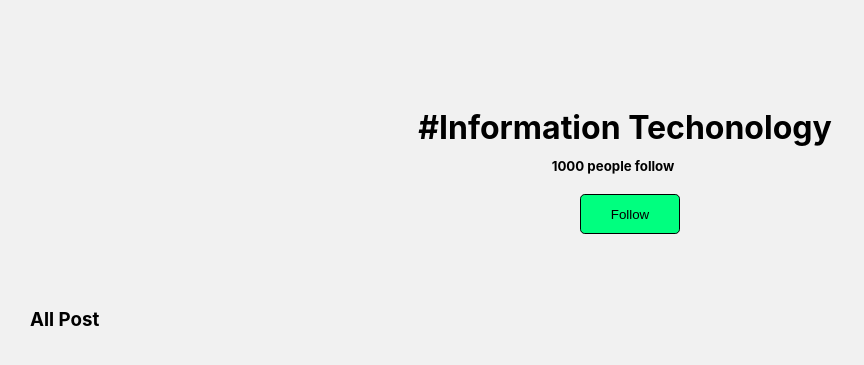
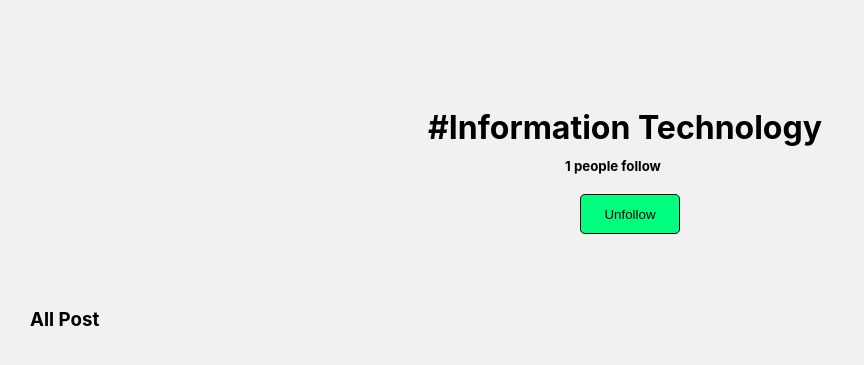
Before and after one commit to srejus/social-media-website, a Django app: page /topic/1 in a window 1280 px wide. Shown: the part 110-475 px from the top of the page, without its empty margins (0-864 px from the left). Run offline with Django 3.2, Linux system fonts and the light colour scheme; a user stored in the database is signed in; data comes from the database, SQL or seed files in the repository.

Commit message:
some changes

```diff
--- a/templates/search.html
+++ b/templates/search.html
@@ -82,8 +82,9 @@
 
             <!----COMMENT DIV------>
             {% endfor %}
-
+            <br>
             <h4 class="main-text">Topics</h4>
+            <br>
             <!-----Listing topics---------->
 
             {% for i in ts %}
@@ -97,7 +98,7 @@
                     <div style="margin-top: 25px;margin-right: 10px;margin-bottom: 25px;margin-left: 10px;">
 
 
-                    <a href="/follow_topic/{{i.id}}" style="color: red;">view</a>
+                    <a href="/topic/{{i.id}}" style="color: red;">view</a>
 
 
                     </div>
--- a/templates/topic_info.html
+++ b/templates/topic_info.html
@@ -58,18 +58,15 @@
 
     <!----Main Section----------->
     <div class="main"><br></h1><br><br><br><br><br>
-        <h1 class="main-text">#Information Techonology</h1>
+        <h1 class="main-text">#{{tp.topic_name}}</h1>
         <div class="row v">
-            <h2 class="main-text">{{p.Name}}</h2>
-            {% if p.verified %}
-                <img class="verified" src="https://cdn-icons-png.flaticon.com/512/3472/3472620.png">
-            {% endif %}
+
         </div>
 
         <!-----Section Row for Followers and Following----->
 
         <div class="row1">
-            <h5 class="main-text">{{folowr}}1000 people follow </h6><h1>&nbsp;&nbsp;&nbsp;</h5>
+            <h5 class="main-text">{{c}} people follow </h6><h1>&nbsp;&nbsp;&nbsp;</h5>
 
         </div>
 
@@ -77,15 +74,13 @@
 
 
 
-        {% if request.user ==  p.user %}
-            <a href="/edit" class="non" style="margin-left: -40px;"><button class="main-btn"><i class="fa fa-pencil"></i>&nbsp;&nbsp;&nbsp;Edit Profile</button></a>
+
+        {% if fw %}
+            <a href="/unfollow_topic/{{tp.id}}" class="non" style="margin-left: -40px;"><button class="main-btn">Unfollow</button></a>
         {% else %}
-        {% if i %}
-            <a href="/follow/{{p.user.id}}" class="non" style="margin-left: -40px;"><button class="main-btn">Unfollow</button></a>
-        {% else %}
-            <a href="/follow/{{p.user.id}}" class="non" style="margin-left: -40px;"><button class="main-btn">Follow</button></a>
+            <a href="/follow_topic/{{tp.id}}" class="non" style="margin-left: -40px;"><button class="main-btn">Follow</button></a>
         {% endif %}
-        {% endif %}
+
 
         <br><br><br>
     </div>
--- a/topics/urls.py
+++ b/topics/urls.py
@@ -3,5 +3,6 @@ from . import views
 
 urlpatterns=[
     path('follow_topic/<int:id>',views.follow_topic,name='follow_topic'),
+    path('unfollow_topic/<int:id>',views.unfollow_topic,name='unfollow_topic'),
     path('topic/<int:id>',views.topic,name='topic'),
 ]
--- a/topics/views.py
+++ b/topics/views.py
@@ -6,14 +6,38 @@ from topics.models import Topic, Topic_follow
 # Create your views here.
 def follow_topic(request,id):
     usr = request.user
-    topic = Topic_follow.objects.get(topic_id = id)
-    if usr in topic.user_id:
-        print("Exists....")
-    else:
-        print("Does not exists...")
+    tpc =Topic.objects.get(id = id)
+    try:
+        x=Topic_follow.objects(user_id = request.user , topic_follow = tpc)
+        x.save()
+    except:
+        pass
+    return HttpResponse("Ok")
+
+def unfollow_topic(request,id):
+    usr = request.user
+    tpc =Topic.objects.get(id = id)
+    if Topic_follow.objects.filter(user_id = request.user , topic_id = tpc).exists():
+        x=Topic_follow.objects.get(user_id = request.user , topic_id = tpc)
+        x.delete()
 
     return HttpResponse("Ok")
 
+ #Code works when click on view button
 def topic(request,id):
     tpc =Topic.objects.get(id = id)
-    return render(request,'topic_info.html')
+
+    flw = False
+
+    #Count total number of followers for this particular topic
+
+    count = Topic_follow.objects.filter(topic_id = tpc).count()
+
+
+
+    #Check whether the user follow this topic or not
+    if Topic_follow.objects.filter(user_id = request.user , topic_id = tpc).exists():
+        flw = True
+    else:
+        flw = False
+    return render(request,'topic_info.html',{'tp':tpc,'fw':flw,'c':count})
```
